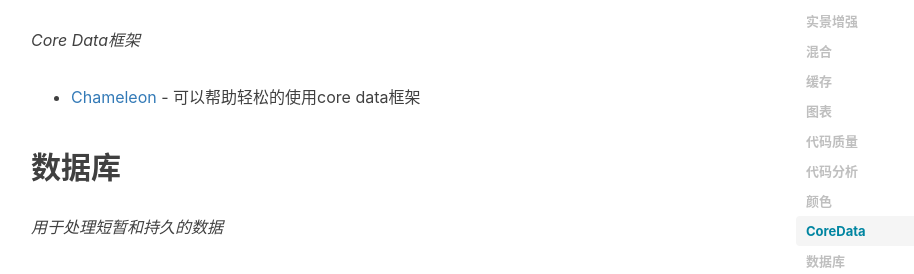
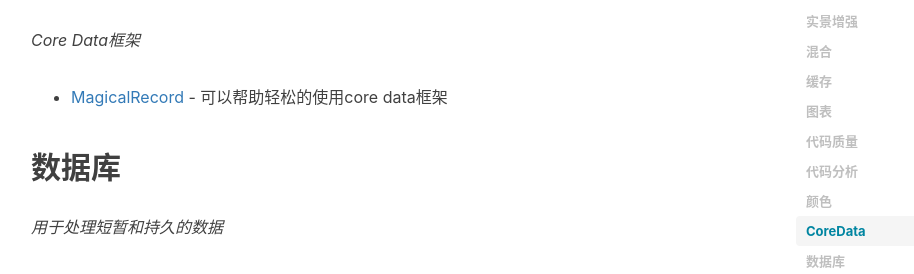
Before and after one commit to wangpt/wangpt.github.io, a Jekyll site: the page built from _posts/2018-08-29-vendor-github.markdown, in a window 1280 px wide and 900 px high, scrolled down 2906 px. Shown: the part 173-447 px from the top of the window, without its empty margins (234-1148 px from the left). Built offline with Jekyll 4.4.1, drawn with Linux system fonts in a browser that asks for light colours; nearby versions of some CDN libraries; comment, search, counter and statistics services are not loaded.

Commit message:
Fix vendor blog

```diff
--- a/_posts/2018-08-29-vendor-github.markdown
+++ b/_posts/2018-08-29-vendor-github.markdown
@@ -96,7 +96,7 @@ tags:
 ## CoreData
 *Core Data框架*
 
-* [Chameleon](https://github.com/ViccAlexander/Chameleon) - 可以帮助轻松的使用core data框架
+* [MagicalRecord](https://github.com/magicalpanda/MagicalRecord) - 可以帮助轻松的使用core data框架
 
 ## 数据库
 *用于处理短暂和持久的数据*
```
